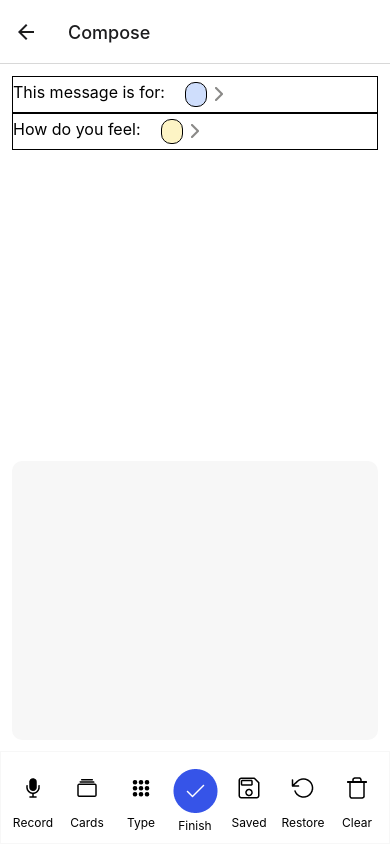
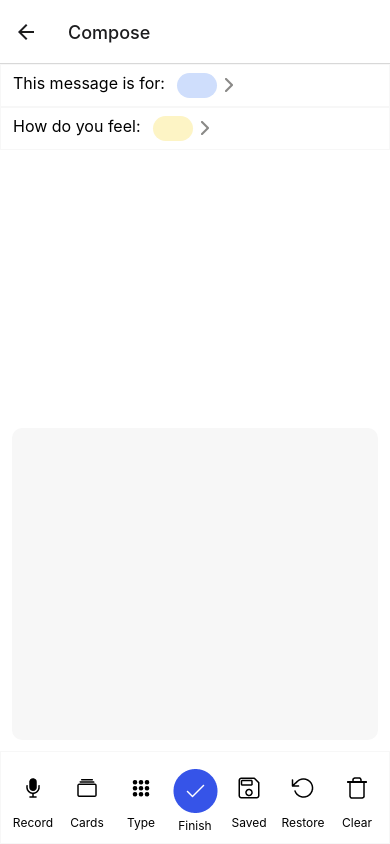
Before and after one commit to CS5520FeinbergSpring2024/team-project-group24, a React Native app: screen /ComposeNew in a window 390 px wide. Built offline with nearby package versions, Linux system fonts and the light colour scheme.

Commit message:
Improved dropdown functionality. Location/receiver now works as intended

```diff
--- a/components/DropDown.tsx
+++ b/components/DropDown.tsx
@@ -14,9 +14,36 @@ export default function DropDown() {
   const [currentIndex, setCurrentIndex] = React.useState<number | null>(null);
   const [selectedLocation, setSelectedLocation] = React.useState<string>('');
 
+  const [selectedOption, setSelectedOption] = React.useState<string>('');
+  const [selectedReceiver, setSelectedReceiver] = React.useState<string>('');
+  const [selectedLocationOption, setSelectedLocationOption] = React.useState<
+    string | null
+  >(null);
+  const [selectedReceiverOption, setSelectedReceiverOption] = React.useState<
+    string | null
+  >(null);
+
+  // Handles a location being selected
   const handleLocationSelection = (location: string) => {
+    setSelectedOption(location);
     setSelectedLocation(location);
+    setSelectedLocationOption(location);
   };
+
+  // Handles a receiver being selected
+  const handleReceiverSelection = (receiver: string) => {
+    // setSelectedOption(receiver);
+    setSelectedReceiver(receiver);
+    setSelectedReceiverOption(receiver);
+  };
+
+  React.useEffect(() => {
+    if (selectedLocationOption && selectedReceiverOption) {
+      setSelectedLocation(
+        `${selectedLocationOption}/${selectedReceiverOption}`,
+      );
+    }
+  }, [selectedLocationOption, selectedReceiverOption]);
 
   return (
     <View style={styles.container}>
@@ -33,12 +60,24 @@ export default function DropDown() {
               }}
               style={styles.categoryContainer}
               activeOpacity={0.9}>
+              <View style={styles.headerContainer}>
+                <Text style={[styles.heading]}>{category}</Text>
+                <View
+                  style={[
+                    styles.selectedOptionContainer,
+                    {backgroundColor: color},
+                  ]}>
+                  <Text style={styles.selectedOption}>{selectedLocation}</Text>
+                </View>
+                <Image
+                  style={styles.image}
+                  source={require('../assets/chevron-up.png')}
+                />
+              </View>
               <View style={styles.card}>
-                <Text style={[styles.heading]}>{category}</Text>
                 {index === currentIndex && (
                   <View style={styles.optionsContainer}>
                     <ScrollView showsVerticalScrollIndicator={true}>
-                      <View style={styles.subCategoriesListContainer}>
                       <View style={styles.subCategoriesList}>
                         {locationOptions &&
                           locationOptions.map(locationOption => (
@@ -50,49 +89,43 @@ export default function DropDown() {
                               style={styles.locationOptionContainer}>
                               <Text
                                 key={locationOption}
-                                  style={styles.subCategoriesList}>
+                                style={[
+                                  styles.subCategoryText,
+                                  selectedOption === locationOption &&
+                                    styles.selectedSubCategory,
+                                ]}>
                                 {locationOption}
                               </Text>
                             </TouchableOpacity>
                           ))}
                       </View>
-                      </View>
                     </ScrollView>
                     <ScrollView showsVerticalScrollIndicator={true}>
-                      <View style={styles.subCategoriesListContainer}>
                       <View style={styles.subCategoriesList}>
                         {receiverOptions &&
                           receiverOptions.map(receiverOption => (
                             <TouchableOpacity
                               key={receiverOption}
                               onPress={() =>
-                                  handleLocationSelection(receiverOption)
+                                handleReceiverSelection(receiverOption)
                               }
                               style={styles.locationOptionContainer}>
                               <Text
                                 key={receiverOption}
-                                  style={styles.subCategoriesList}>
+                                style={[
+                                  styles.subCategoryText,
+                                  selectedReceiver === receiverOption &&
+                                    styles.selectedSubCategory,
+                                ]}>
                                 {receiverOption}
                               </Text>
                             </TouchableOpacity>
                           ))}
                       </View>
-                      </View>
                     </ScrollView>
                   </View>
                 )}
               </View>
-              <View
-                style={[
-                  styles.selectedOptionContainer,
-                  {backgroundColor: color},
-                ]}>
-                <Text style={styles.selectedOption}>{selectedLocation}</Text>
-              </View>
-              <Image
-                style={styles.image}
-                source={require('../assets/chevron-up.png')}
-              />
             </TouchableOpacity>
           );
         },
@@ -104,65 +137,71 @@ export default function DropDown() {
 const styles = StyleSheet.create({
   container: {
     flex: 1,
-    backgroundColor: '#fff',
-    padding: 12,
+    backgroundColor: '#FFFFFF',
   },
+  //   Main container that will expand
   categoryContainer: {
     flexGrow: 0,
-    flexDirection: 'row',
     justifyContent: 'flex-start',
-    borderColor: '#000000',
     paddingVertical: 5,
+    borderColor: '#F7F7F7',
     borderWidth: 1,
   },
+  //   Need a header container to hold prompt and selected option
+  headerContainer: {
+    flexDirection: 'row',
+    flexGrow: 0,
+    paddingVertical: 3,
+  },
+  heading: {
+    color: '#000000',
+    paddingRight: 12,
+    paddingLeft: 12,
+    fontSize: 16,
+  },
+  // The card is what handles the expansion
   card: {
     flexGrow: 0,
   },
-  heading: {
+  // surrounds the two columns of locationOptions and receiverOptions
+  optionsContainer: {
+    flexDirection: 'row',
+    justifyContent: 'center',
+  },
+  subCategoryText: {
+    // borderWidth: 1,
+    borderRadius: 20,
+    paddingHorizontal: 20,
     color: '#000000',
-    paddingRight: 20,
-    fontSize: 16,
-  },
-  body: {
-    color: '#000000',
-    fontSize: 20,
-    textAlign: 'center',
-  },
-  subCategoriesListContainer: {
-    borderColor: '#345676',
-    borderWidth: 1,
-    marginTop: 8,
-    paddingHorizontal: 15, // Add padding here instead
-  },
-  optionsContainer: {
-    borderColor: '#653423',
-    borderWidth: 1,
-    flexDirection: 'row',
-    flexWrap: 'wrap',
-    justifyContent: 'space-between',
-    marginTop: 8,
-    paddingRight: 15,
+    padding: 2,
+    marginVertical: 2,
   },
   subCategoriesList: {
-    marginTop: 5,
+    marginVertical: 2,
     color: '#000000',
+    padding: 2,
     justifyContent: 'space-around',
+  },
+  selectedSubCategory: {
+    borderColor: '#0A24A5',
+    color: '#0A24A5',
+    borderWidth: 1,
+    borderRadius: 20,
+    paddingHorizontal: 20,
   },
   image: {
     right: 0,
   },
+  //   Contains the individual options
   locationOptionContainer: {
-    borderColor: '#FDF4C5',
-    borderWidth: 1,
-    paddingHorizontal: 10,
-    backgroundColor: '#E0E0E0',
-    marginBottom: 5,
+    marginVertical: 3,
+    justifyContent: 'center',
+    alignItems: 'center',
   },
+  //   Once an option is selected it is placed in the header
   selectedOptionContainer: {
-    borderColor: '#000000',
-    borderWidth: 1,
-    borderRadius: 10,
-    paddingHorizontal: 10,
+    borderRadius: 20,
+    paddingHorizontal: 20,
     height: 25,
     justifyContent: 'center',
     alignItems: 'center',
--- a/screens/ComposeNewScreen.tsx
+++ b/screens/ComposeNewScreen.tsx
@@ -54,13 +54,13 @@ const styles = StyleSheet.create({
   },
   textBoxWrapper: {
     // height: screenHeight * 0.73,
-    flex: 1,
+    flexGrow: 1,
     marginTop: 20,
     marginHorizontal: 12,
     marginBottom: 20,
   },
   textBoxContainer: {
-    flex: 1,
+    flexGrow: 1,
     alignItems: 'flex-start',
     backgroundColor: '#F7F7F7',
     borderRadius: 10,
```
Lines whose indentation alone changed are shown as unchanged.
